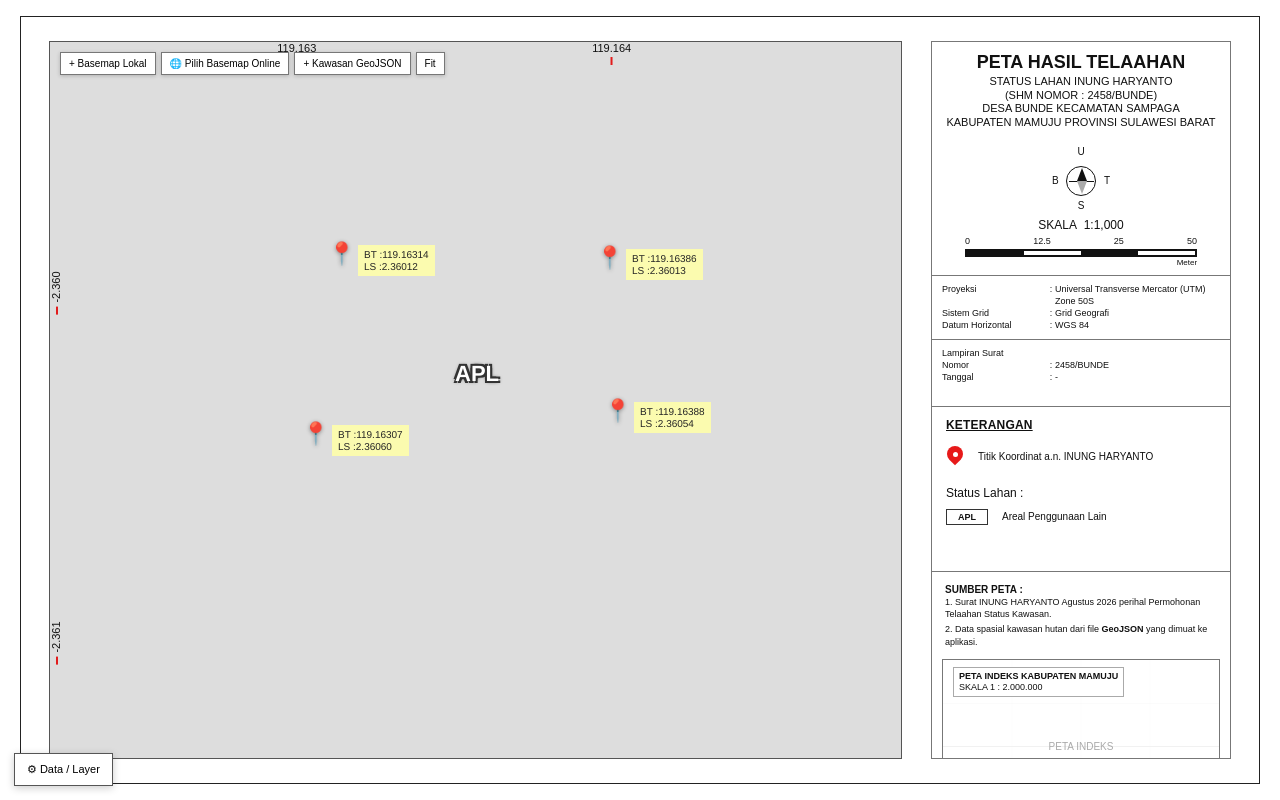
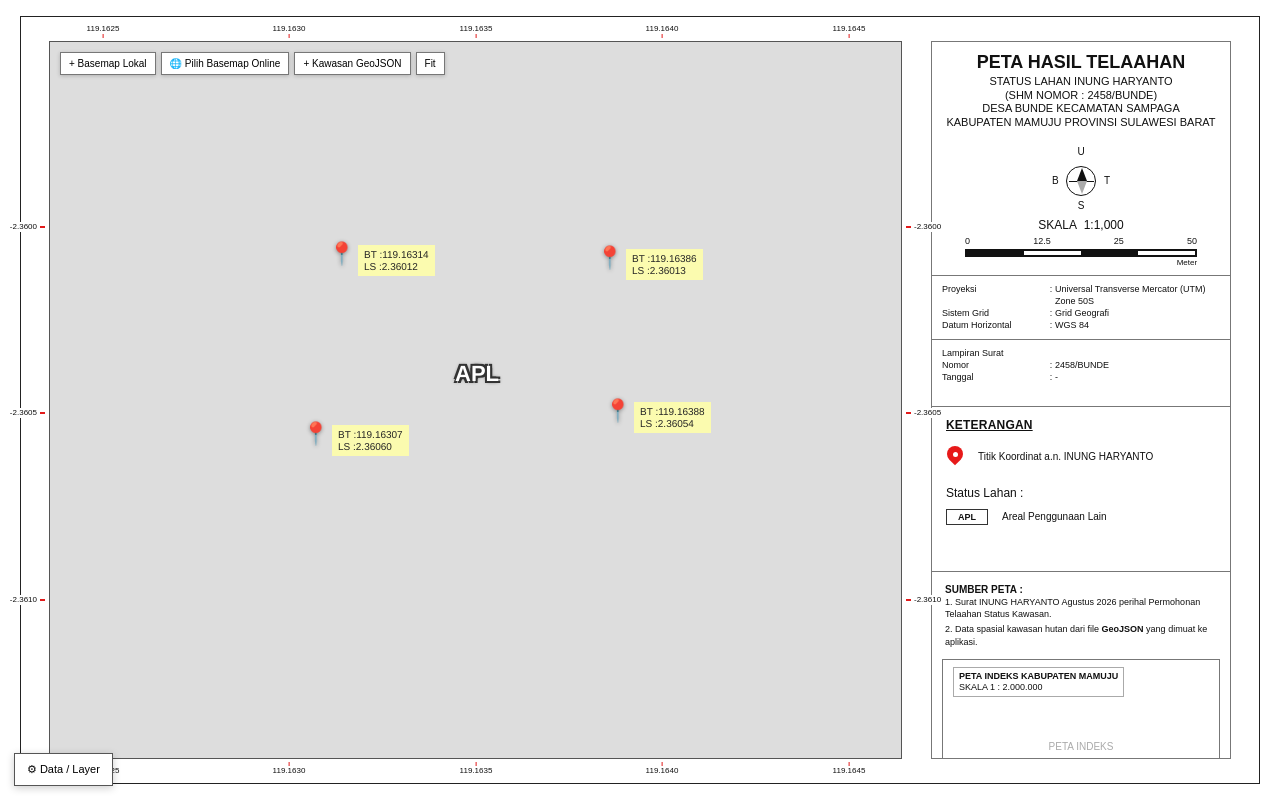
Before and after one commit to kendekallom-afk/surat_telaah, a plain HTML site: page index.html in a window 1280 px wide. Drawn offline with nearby package versions, Linux system fonts and the light colour scheme.

Commit message:
Update index.html

```diff
--- a/index.html
+++ b/index.html
@@ -10,9 +10,6 @@
   - Leaflet.js : engine tampilan peta
   - Turf.js    : disiapkan untuk analisis spasial pada tahap berikutnya
   Tidak menggunakan Esri.
-
-  Untuk penggunaan offline, file Leaflet dan Turf dapat nanti diletakkan
-  di folder /lib dan URL CDN di bawah diganti menjadi file lokal.
 -->
 <link rel="stylesheet" href="https://unpkg.com/leaflet@1.9.4/dist/leaflet.css">
 
@@ -44,14 +41,13 @@ button,input,textarea,select{font-family:inherit}
 /* =========================================================
    PETA UTAMA
    ========================================================= */
-#mapFrame{
-  position:relative;
-  min-width:0;
-  min-height:0;
-  border:1px solid #555;
-  overflow:hidden;
-  background:
-    radial-gradient(ellipse at 25% 25%,#496a4e 0,#1e3b2c 38%,#596d4b 60%,#79806c 100%);
+#mapFrame {
+  position: relative;
+  min-width: 0;
+  min-height: 0;
+  border: 1px solid #555;
+  overflow: visible;
+  background: radial-gradient(ellipse at 25% 25%,#496a4e 0,#1e3b2c 38%,#596d4b 60%,#79806c 100%);
 }
 
 #map{
@@ -60,7 +56,6 @@ button,input,textarea,select{font-family:inherit}
   z-index:1;
 }
 
-/* Saat belum ada basemap, area peta tetap terlihat */
 #mapPlaceholder{
   position:absolute;
   inset:0;
@@ -82,52 +77,97 @@ button,input,textarea,select{font-family:inherit}
   letter-spacing:.4px;
 }
 
-/* Koordinat grid/label di tepi */
-.edge-coord{
-  position:absolute;
-  z-index:600;
-  pointer-events:none;
-  font-size:11px;
-  background:#fff;
-  line-height:1;
-}
-.edge-top{
-  top:-1px;left:0;right:0;height:22px;
-  background:transparent;
-}
-.edge-top span{
-  position:absolute;
-  top:2px;
-  transform:translateX(-50%);
-}
-.edge-top span:after{
-  content:"";
-  display:block;
-  width:2px;height:8px;
-  background:#e21b1b;
-  margin:3px auto 0;
-}
-.edge-left{
-  left:-1px;top:0;bottom:0;width:25px;
-  background:transparent;
-}
-.edge-left span{
-  position:absolute;
-  left:2px;
-  transform:rotate(-90deg) translateX(-50%);
-  transform-origin:left top;
-  white-space:nowrap;
-}
-.edge-left span:before{
-  content:"";
-  display:inline-block;
-  width:8px;height:2px;
-  background:#e21b1b;
-  margin-right:4px;
-  vertical-align:middle;
+/* =========================================================
+   KOORDINAT GRID / LABEL TEPI (PERBAIKAN)
+   ========================================================= */
+.edge-coord {
+  position: absolute;
+  z-index: 600;
+  pointer-events: none;
+  font-size: 8px;
+  line-height: 1;
 }
 
-/* Tombol kecil untuk memasukkan data peta */
+/* Wadah di 4 Tepi Bingkai Peta */
+.edge-top    { top: -18px; left: 0; right: 0; height: 18px; }
+.edge-bottom { bottom: -18px; left: 0; right: 0; height: 18px; }
+.edge-left   { left: -36px; top: 0; bottom: 0; width: 34px; }
+.edge-right  { right: -36px; top: 0; bottom: 0; width: 34px; }
+
+/* Styling Umum Teks Angka Koordinat */
+.edge-top span,
+.edge-bottom span,
+.edge-left span,
+.edge-right span {
+  position: absolute;
+  font-size: 8px;
+  background: #ffffff;
+  padding: 1px 3px;
+  border-radius: 2px;
+  white-space: nowrap;
+}
+
+/* 1. SISi ATAS: Garis merah vertikal menunjuk ke bawah */
+.edge-top span {
+  top: 0;
+  transform: translateX(-50%);
+}
+.edge-top span:after {
+  content: "";
+  display: block;
+  width: 1.5px;
+  height: 4px;
+  background: #e21b1b;
+  margin: 1px auto 0;
+}
+
+/* 2. SISI BAWAH: Garis merah vertikal menunjuk ke atas */
+.edge-bottom span {
+  bottom: 0;
+  transform: translateX(-50%);
+}
+.edge-bottom span:before {
+  content: "";
+  display: block;
+  width: 1.5px;
+  height: 4px;
+  background: #e21b1b;
+  margin: 0 auto 1px;
+}
+
+/* 3. SISI KIRI: Garis datar merah di sebelah KANAN angka (Menempel Bingkai) */
+.edge-left span {
+  right: 0;
+  transform: translateY(-50%);
+  display: inline-flex;
+  align-items: center;
+}
+.edge-left span:after {
+  content: "";
+  display: inline-block;
+  width: 5px;       /* Garis datar horizontal */
+  height: 1.5px;
+  background: #e21b1b;
+  margin-left: 3px;
+}
+
+/* 4. SISI KANAN: Garis datar merah di sebelah KIRI angka (Menempel Bingkai) */
+.edge-right span {
+  left: 0;
+  transform: translateY(-50%);
+  display: inline-flex;
+  align-items: center;
+}
+.edge-right span:before {
+  content: "";
+  display: inline-block;
+  width: 5px;       /* Garis datar horizontal */
+  height: 1.5px;
+  background: #e21b1b;
+  margin-right: 3px;
+}
+
+/* Tombol Tools Peta */
 .map-tools{
   position:absolute;
   z-index:1000;
@@ -149,7 +189,7 @@ button,input,textarea,select{font-family:inherit}
 #basemapInput,#geojsonInput{display:none}
 
 /* =========================================================
-   PANEL KANAN — DIBUAT MENIRU LAYOUT PDF
+   PANEL KANAN
    ========================================================= */
 #infoPanel{
   min-width:0;
@@ -215,7 +255,6 @@ button,input,textarea,select{font-family:inherit}
   transform:rotate(90deg);
 }
 
-/* Skala */
 .scaleBlock{
   padding:0 14px 8px;
   flex:0 0 auto;
@@ -315,7 +354,6 @@ button,input,textarea,select{font-family:inherit}
   font-weight:bold;
 }
 
-/* Sumber */
 #sourceBlock{
   border-top:1px solid #777;
   padding:11px 13px;
@@ -324,11 +362,6 @@ button,input,textarea,select{font-family:inherit}
   flex:0 0 auto;
 }
 #sourceBlock strong{font-size:10px}
-
-/* =========================================================
-   WADAH PETA INDEKS
-   Kosong dulu — nanti diisi layer peta indeks
-   ========================================================= */
 
 #indexMap{
   margin:0 10px 10px;
@@ -341,115 +374,30 @@ button,input,textarea,select{font-family:inherit}
   flex:0 0 175px;
 }
 
-/* Judul peta indeks */
 #indexMapTitle{
   position:absolute;
   z-index:3;
   top:7px;
   left:10px;
-
   background:#fff;
   border:1px solid #aaa;
-
   padding:3px 5px;
-
   font-size:9px;
   font-weight:bold;
   line-height:1.25;
 }
 
-/* Tulisan sementara di tengah wadah */
 #indexMapEmpty{
   position:absolute;
   left:50%;
   top:50%;
-
   transform:translate(-50%,-50%);
-
   color:#aaa;
   font-size:10px;
   text-align:center;
-
   pointer-events:none;
 }
 
-#indexMap:before{
-  content:"";
-
-  position:absolute;
-  inset:0;
-
-  background:
-    linear-gradient(
-      to right,
-      transparent 24.8%,
-      #ddd 25%,
-      transparent 25.2%
-    ),
-
-    linear-gradient(
-      to right,
-      transparent 49.8%,
-      #ddd 50%,
-      transparent 50.2%
-    ),
-
-    linear-gradient(
-      to right,
-      transparent 74.8%,
-      #ddd 75%,
-      transparent 75.2%
-    ),
-
-    linear-gradient(
-      to bottom,
-      transparent 24.8%,
-      #ddd 25%,
-      transparent 25.2%
-    ),
-
-    linear-gradient(
-      to bottom,
-      transparent 49.8%,
-      #ddd 50%,
-      transparent 50.2%
-    ),
-
-    linear-gradient(
-      to bottom,
-      transparent 74.8%,
-      #ddd 75%,
-      transparent 75.2%
-    );
-
-  opacity:.4;
-
-  pointer-events:none;
-}
-
-/* =========================================================
-   MARKER / LABEL
-   ========================================================= */
-.mapPin{
-  width:20px;height:28px;position:relative;
-}
-.mapPin:before{
-  content:"";
-  position:absolute;
-  width:18px;height:18px;
-  left:1px;top:1px;
-  background:#e71919;
-  border-radius:50% 50% 50% 0;
-  transform:rotate(-45deg);
-  box-shadow:0 1px 2px #0008;
-}
-.mapPin:after{
-  content:"";
-  position:absolute;
-  width:6px;height:6px;
-  left:7px;top:7px;
-  background:#fff;border-radius:50%;
-}
 .coordLabel{
   background:#ffffaa;
   border:0;
@@ -473,13 +421,6 @@ button,input,textarea,select{font-family:inherit}
     0 0 4px #000;
 }
 
-/* Hide Leaflet attribution only visually inside the prototype.
-   It can be enabled when an actual basemap provider is connected. */
-.leaflet-control-attribution{font-size:8px}
-
-/* =========================================================
-   FORM OVERLAY — hanya untuk edit data, tidak mengubah layout
-   ========================================================= */
 #editor{
   position:fixed;
   z-index:3000;
@@ -515,7 +456,6 @@ button,input,textarea,select{font-family:inherit}
 }
 .fileNote{font-size:9px;color:#666;margin-top:4px}
 
-/* Tombol editor */
 #openEditor{
   position:fixed;z-index:2500;
   left:14px;bottom:14px;
@@ -524,12 +464,11 @@ button,input,textarea,select{font-family:inherit}
   font-size:11px;
 }
 
-/* Print */
 @media print{
   html,body{background:#fff}
   #app{padding:0}
   #sheet{border:1px solid #222;min-height:0;height:100vh;padding:24px 28px}
-  #openEditor,.map-tools,#editor{display:none!important}
+  #openEditor,.map-tools,#editor,#basemapMenu{display:none!important}
 }
 </style>
 </head>
@@ -543,16 +482,13 @@ button,input,textarea,select{font-family:inherit}
       <div id="mapPlaceholder"></div>
       <div id="map"></div>
 
-      <div class="edge-coord edge-top">
-        <span style="left:29%">119.163</span>
-        <span style="left:66%">119.164</span>
-      </div>
-      <div class="edge-coord edge-left">
-        <span style="top:35%">-2.360</span>
-        <span style="top:84%">-2.361</span>
-      </div>
+      <!-- Wadah Koordinat Tepi -->
+		<div class="edge-coord edge-top" id="edgeTop"></div>
+		<div class="edge-coord edge-bottom" id="edgeBottom"></div>
+		<div class="edge-coord edge-left" id="edgeLeft"></div>
+		<div class="edge-coord edge-right" id="edgeRight"></div>
 
-      <!-- SEMUA TOMBOL DALAM SATU GRUP -->
+      <!-- TOMBOL TOOLS PETA -->
       <div class="map-tools">
         <button onclick="document.getElementById('basemapInput').click()">+ Basemap Lokal</button>
         <button onclick="pilihBasemapOnline()">🌐 Pilih Basemap Online</button>
@@ -560,7 +496,7 @@ button,input,textarea,select{font-family:inherit}
         <button onclick="fitAll()">Fit</button>
       </div>
 
-      <!-- MENU BASEMAP ONLINE (berada di luar .map-tools agar posisi fixed berfungsi) -->
+      <!-- MENU BASEMAP ONLINE -->
       <div id="basemapMenu" style="display:none; position:fixed; z-index:3000; left:14px; top:60px; background:#fff; border:1px solid #555; box-shadow:0 5px 25px #0005; padding:12px 16px; border-radius:8px;">
         <div style="font-weight:bold; margin-bottom:8px;">Pilih Basemap:</div>
         <button onclick="gantiBasemap('satellite')" style="display:block; width:100%; margin-bottom:6px; padding:8px; cursor:pointer; border:1px solid #ccc; border-radius:4px; background:#f9f9f9;">🛰️ Google Satellite</button>
@@ -570,7 +506,7 @@ button,input,textarea,select{font-family:inherit}
         <button onclick="document.getElementById('basemapMenu').style.display='none'" style="display:block; width:100%; margin-top:8px; padding:6px; cursor:pointer; border:1px solid #aaa; border-radius:4px; background:#eee;">Tutup</button>
       </div>
 
-      <!-- INPUT FILE (tersembunyi) -->
+      <!-- INPUT FILE -->
       <input id="basemapInput" type="file" accept="image/*" onchange="loadBasemap(this)" style="display:none;">
       <input id="geojsonInput" type="file" accept=".geojson,.json,application/geo+json" onchange="loadGeoJSON(this)" style="display:none;">
     </section>
@@ -637,16 +573,14 @@ button,input,textarea,select{font-family:inherit}
         <div>1. Surat <span id="vNama3">INUNG HARYANTO</span> Agustus 2026 perihal Permohonan Telaahan Status Kawasan.</div>
         <div style="margin-top:3px">2. Data spasial kawasan hutan dari file <b>GeoJSON</b> yang dimuat ke aplikasi.</div>
       </div>
+
       <!-- Indeks Peta -->
       <div id="indexMap">
         <div id="indexMapTitle">
           PETA INDEKS KABUPATEN MAMUJU<br>
           <span style="font-weight:normal">SKALA 1 : 2.000.000</span>
         </div>
-
-    <div id="indexMapEmpty">
-    PETA INDEKS
-    </div>
+        <div id="indexMapEmpty">PETA INDEKS</div>
       </div>
 
     </aside>
@@ -657,10 +591,22 @@ button,input,textarea,select{font-family:inherit}
 
 <div id="editor">
   <div id="editorHead">
-    <span>DATA PETA</span>
+    <span>DATA & LAYOUT PETA</span>
     <button onclick="toggleEditor()">×</button>
   </div>
   <div class="formBody">
+
+    <!-- FITUR BARU: PENGATURAN KERAPATAN GRID -->
+    <label style="color:#173b2b; font-size:11px;">🌐 Kerapatan Grid Peta (Derajat)</label>
+    <select id="fGridInterval" onchange="drawGrid()">
+      <option value="0.0001">Sangat Rapat (0.0001° ~ 11m)</option>
+      <option value="0.0002">Rapat (0.0002° ~ 22m)</option>
+      <option value="0.0005" selected>Sedang (0.0005° ~ 55m)</option>
+      <option value="0.001">Renggang (0.001° ~ 110m)</option>
+      <option value="0.005">Sangat Renggang (0.005° ~ 550m)</option>
+    </select>
+
+    <hr>
 
     <label>Nama Pemohon</label>
     <input id="fNama" value="INUNG HARYANTO">
@@ -694,12 +640,11 @@ button,input,textarea,select{font-family:inherit}
 
     <label>Basemap lokal</label>
     <button onclick="document.getElementById('basemapInput').click()">Pilih gambar basemap</button>
-    <div class="fileNote">Tidak memakai Esri. Untuk tahap awal dapat memakai orthophoto/citra yang Anda miliki.</div>
 
     <label>Data Kawasan Hutan</label>
     <button onclick="document.getElementById('geojsonInput').click()">Pilih kawasan_hutan.geojson</button>
-    <div class="fileNote">GeoJSON akan ditampilkan sebagai layer di atas peta. Analisis Turf.js disiapkan untuk tahap berikutnya.</div>
 
+    <br><br>
     <button onclick="window.print()">Cetak / Simpan PDF</button>
   </div>
 </div>
@@ -708,9 +653,6 @@ button,input,textarea,select{font-family:inherit}
 <script src="https://cdn.jsdelivr.net/npm/@turf/turf@7/turf.min.js"></script>
 
 <script>
-/* =========================================================
-   KONFIGURASI DATA CONTOH SESUAI LAYOUT PDF
-   ========================================================= */
 const initialPoints = [
   {lon:119.16314, lat:-2.36012},
   {lon:119.16386, lat:-2.36013},
@@ -720,10 +662,10 @@ const initialPoints = [
 
 let map;
 let markerLayer = L.layerGroup();
+let gridLayer = L.layerGroup();
 let geojsonLayer = null;
 let basemapOverlay = null;
 
-/* Bounds contoh — nanti diganti berdasarkan extent data sebenarnya */
 const defaultBounds = [[-2.36105,119.16292],[-2.35988,119.16408]];
 
 function pinIcon(){
@@ -736,23 +678,16 @@ function pinIcon(){
 }
 
 function initMap(){
-  /*
-    Tidak ada TileLayer Esri/Google/Mapbox.
-    Leaflet hanya menjadi engine peta.
-
-    Untuk sekarang peta memakai koordinat geografis biasa.
-    Basemap dapat dimasukkan melalui tombol "+ Basemap".
-  */
   map = L.map('map',{
     zoomControl:false,
     attributionControl:false
   }).fitBounds(defaultBounds);
 
+  gridLayer.addTo(map);
   markerLayer.addTo(map);
 
   initialPoints.forEach((p,i)=>addPoint(p.lon,p.lat,i+1));
 
-  // Label APL seperti pada layout asli
   L.marker([-2.36039,119.16351],{
     icon:L.divIcon({
       className:'',
@@ -762,6 +697,73 @@ function initMap(){
     }),
     interactive:false
   }).addTo(map);
+
+  // gambar grid awal dan aktifkan redraw saat peta di-pan/zoom
+  drawGrid();
+  map.on('move end zoomend', drawGrid);
+}
+
+/* =========================================================
+   FUNGSI MEMBUAT GRID PETA DINAMIS & TEPI KOORDINAT
+   ========================================================= */
+function drawGrid() {
+  gridLayer.clearLayers();
+
+  const edgeTop = document.getElementById('edgeTop');
+  const edgeBottom = document.getElementById('edgeBottom');
+  const edgeLeft = document.getElementById('edgeLeft');
+  const edgeRight = document.getElementById('edgeRight');
+
+  edgeTop.innerHTML = '';
+  edgeBottom.innerHTML = '';
+  edgeLeft.innerHTML = '';
+  edgeRight.innerHTML = '';
+
+  const interval = parseFloat(document.getElementById('fGridInterval').value) || 0.0005;
+  const bounds = map.getBounds();
+
+  const minLng = Math.floor(bounds.getWest() / interval) * interval;
+  const maxLng = Math.ceil(bounds.getEast() / interval) * interval;
+  const minLat = Math.floor(bounds.getSouth() / interval) * interval;
+  const maxLat = Math.ceil(bounds.getNorth() / interval) * interval;
+
+  const containerSize = map.getSize();
+
+  // Koordinat Bujur / X (Atas & Bawah)
+  for (let lng = minLng; lng <= maxLng; lng += interval) {
+    const point = map.latLngToContainerPoint([bounds.getNorth(), lng]);
+    if (point.x >= 0 && point.x <= containerSize.x) {
+      const pctX = (point.x / containerSize.x) * 100;
+
+      const spanTop = document.createElement('span');
+      spanTop.style.left = pctX + '%';
+      spanTop.textContent = lng.toFixed(4);
+      edgeTop.appendChild(spanTop);
+
+      const spanBottom = document.createElement('span');
+      spanBottom.style.left = pctX + '%';
+      spanBottom.textContent = lng.toFixed(4);
+      edgeBottom.appendChild(spanBottom);
+    }
+  }
+
+  // Koordinat Lintang / Y (Kiri & Kanan)
+  for (let lat = minLat; lat <= maxLat; lat += interval) {
+    const point = map.latLngToContainerPoint([lat, bounds.getWest()]);
+    if (point.y >= 0 && point.y <= containerSize.y) {
+      const pctY = (point.y / containerSize.y) * 100;
+
+      const spanLeft = document.createElement('span');
+      spanLeft.style.top = pctY + '%';
+      spanLeft.textContent = lat.toFixed(4);
+      edgeLeft.appendChild(spanLeft);
+
+      const spanRight = document.createElement('span');
+      spanRight.style.top = pctY + '%';
+      spanRight.textContent = lat.toFixed(4);
+      edgeRight.appendChild(spanRight);
+    }
+  }
 }
 
 function addPoint(lon, lat, no){
@@ -772,7 +774,7 @@ function addPoint(lon, lat, no){
     {
       permanent: true,
       direction: 'right',
-      offset: [10, -10],  // disesuaikan karena ukuran emoji lebih kecil
+      offset: [10, -10],
       className: 'coordLabel'
     }
   );
@@ -783,14 +785,8 @@ function loadBasemap(input){
   if(!file)return;
 
   const url=URL.createObjectURL(file);
-
   const img=new Image();
   img.onload=function(){
-    /*
-      Basemap lokal diletakkan mengikuti extent contoh.
-      Untuk orthophoto sebenarnya, bounds harus dibuat berdasarkan
-      koordinat sudut citra/georeferensi.
-    */
     if(basemapOverlay)map.removeLayer(basemapOverlay);
 
     basemapOverlay=L.imageOverlay(url,defaultBounds,{
@@ -809,11 +805,9 @@ function loadGeoJSON(input){
   if(!file)return;
 
   const reader=new FileReader();
-
   reader.onload=function(e){
     try{
       const data=JSON.parse(e.target.result);
-
       if(geojsonLayer)map.removeLayer(geojsonLayer);
 
       geojsonLayer=L.geoJSON(data,{
@@ -835,20 +829,11 @@ function loadGeoJSON(input){
         }
       }).addTo(map);
 
-      /*
-        Turf.js sudah tersedia.
-        Tahap berikutnya dapat menggunakan:
-        turf.booleanPointInPolygon(point, polygon)
-        atau
-        turf.intersect(polygonPermohonan, polygonKawasan)
-        untuk menentukan status kawasan.
-      */
       fitAll();
     }catch(err){
       alert('GeoJSON tidak dapat dibaca: '+err.message);
     }
   };
-
   reader.readAsText(file);
 }
 
@@ -860,7 +845,9 @@ function fitAll(){
   if(!layers.length)return;
 
   const group=L.featureGroup(layers);
-  try{map.fitBounds(group.getBounds().pad(.08));}catch(e){}
+  try{
+    map.fitBounds(group.getBounds().pad(.08));
+  }catch(e){}
 }
 
 function toggleEditor(){
@@ -911,66 +898,37 @@ function applyData(){
   }
 }
 
-// ============================================================
 // BASEMAP ONLINE (Google Maps)
-// ============================================================
-
-// Variabel untuk menyimpan basemap online
 let onlineBasemap = null;
 
-// Fungsi untuk menampilkan menu pilihan
 function pilihBasemapOnline() {
   const menu = document.getElementById('basemapMenu');
-  if (menu.style.display === 'none' || menu.style.display === '') {
-    menu.style.display = 'block';
-  } else {
-    menu.style.display = 'none';
-  }
+  menu.style.display = (menu.style.display === 'none' || menu.style.display === '') ? 'block' : 'none';
 }
 
-// Fungsi untuk mengganti basemap
 function gantiBasemap(jenis) {
-  // Hapus basemap online yang lama jika ada
   if (onlineBasemap) {
     map.removeLayer(onlineBasemap);
     onlineBasemap = null;
   }
-
-  // Hapus basemap lokal (image overlay) jika ada
   if (basemapOverlay) {
     map.removeLayer(basemapOverlay);
     basemapOverlay = null;
   }
 
-  // Jika pilih 'none', hanya hapus saja
   if (jenis === 'none') {
     document.getElementById('basemapMenu').style.display = 'none';
     return;
   }
 
-  // Tentukan parameter 'lyrs' sesuai jenis peta
-  // lyrs=s = satellite, lyrs=m = roadmap, lyrs=s,h = hybrid
   let lyrs = '';
-  let nama = '';
-
   switch(jenis) {
-    case 'satellite':
-      lyrs = 's';
-      nama = 'Google Satellite';
-      break;
-    case 'roadmap':
-      lyrs = 'm';
-      nama = 'Google Maps';
-      break;
-    case 'hybrid':
-      lyrs = 's,h';
-      nama = 'Google Hybrid';
-      break;
-    default:
-      return;
+    case 'satellite': lyrs = 's'; break;
+    case 'roadmap': lyrs = 'm'; break;
+    case 'hybrid': lyrs = 's,h'; break;
+    default: return;
   }
 
-  // Buat tile layer Google Maps
   onlineBasemap = L.tileLayer(
     `https://{s}.google.com/vt/lyrs=${lyrs}&x={x}&y={y}&z={z}`,
     {
@@ -980,14 +938,10 @@ function gantiBasemap(jenis) {
     }
   ).addTo(map);
 
-  // Pindahkan marker layer ke atas
   markerLayer.bringToFront();
   if (geojsonLayer) geojsonLayer.bringToFront();
 
-  // Tutup menu
   document.getElementById('basemapMenu').style.display = 'none';
-
-  console.log(`✅ Basemap ${nama} berhasil dimuat!`);
 }
 
 document.addEventListener('DOMContentLoaded',()=>{
```
Lines whose indentation alone changed are shown as unchanged.
